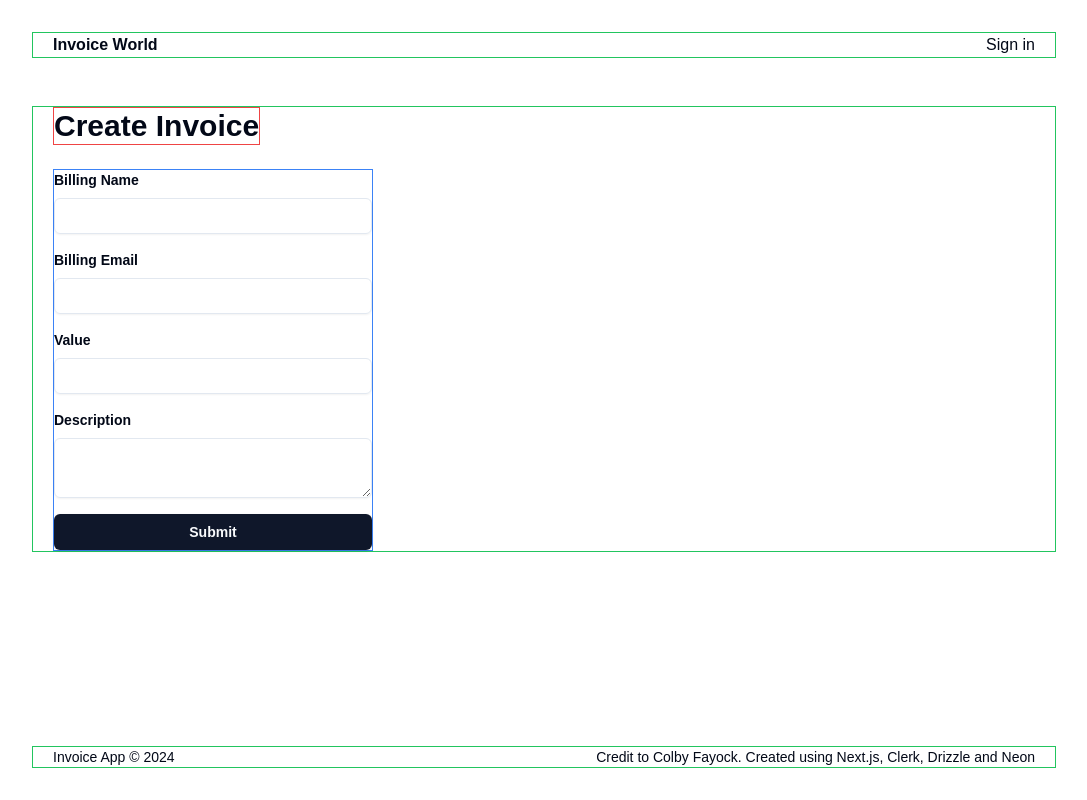
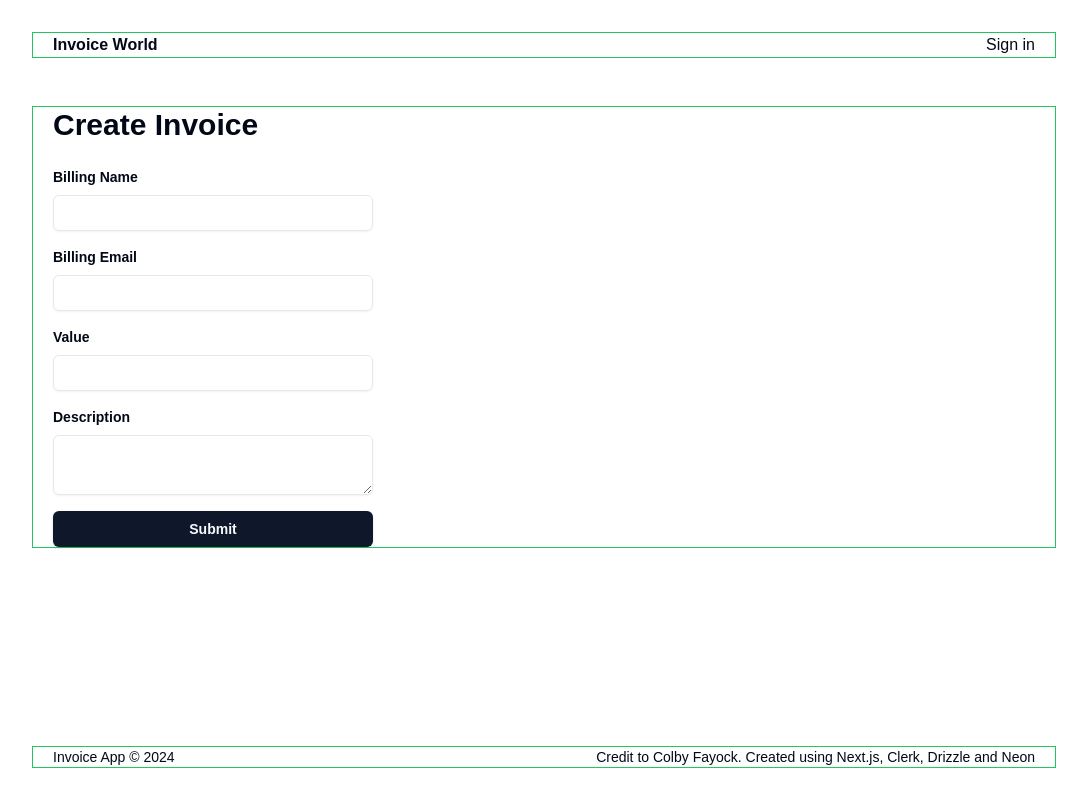
Before and after one commit to johnhm22/invoicing-app-nextjs, a Next.js app: page /invoices/new in a window 1280 px wide. Shown: the whole page, without its empty margins (96-1183 px from the left). Built offline with nearby package versions, Linux system fonts and the light colour scheme; no server answers.

Commit message:
Updating handleSubmit to remove createAction which resulted in duplicate records. Also removing unnecessary code

```diff
--- a/src/app/invoices/new/page.tsx
+++ b/src/app/invoices/new/page.tsx
@@ -11,31 +11,26 @@ import { SyntheticEvent, useState } from 'react';
 import Container from '@/components/Container';
 
 const Invoices = () => {
-  const [pending, setPending] = useState<boolean>();
+  const [state, setState] = useState<string>('ready');
 
   const handleSubmit = async (event: SyntheticEvent) => {
-    const target = event.target as HTMLFormElement;
-    const formData = new FormData(target);
-    await createAction(formData);
-    if (pending) {
+    if (state === 'pending') {
       event.preventDefault();
       return;
     }
-    setPending(true);
+    setState('pending');
   };
 
   return (
     <main className='gap-6 '>
       <Container>
         <div className='flex justify-between'>
-          <h1 className='mb-6 text-3xl font-bold border border-red-500 text-left'>
-            Create Invoice
-          </h1>
+          <h1 className='mb-6 text-3xl font-bold text-left'>Create Invoice</h1>
         </div>
         <Form
           action={createAction}
           onSubmit={handleSubmit}
-          className='grid gap-4 max-w-xs border border-blue-500'
+          className='grid gap-4 max-w-xs'
         >
           <div>
             <Label htmlFor='name' className='block mb-2 font-semibold text-sm'>
```
